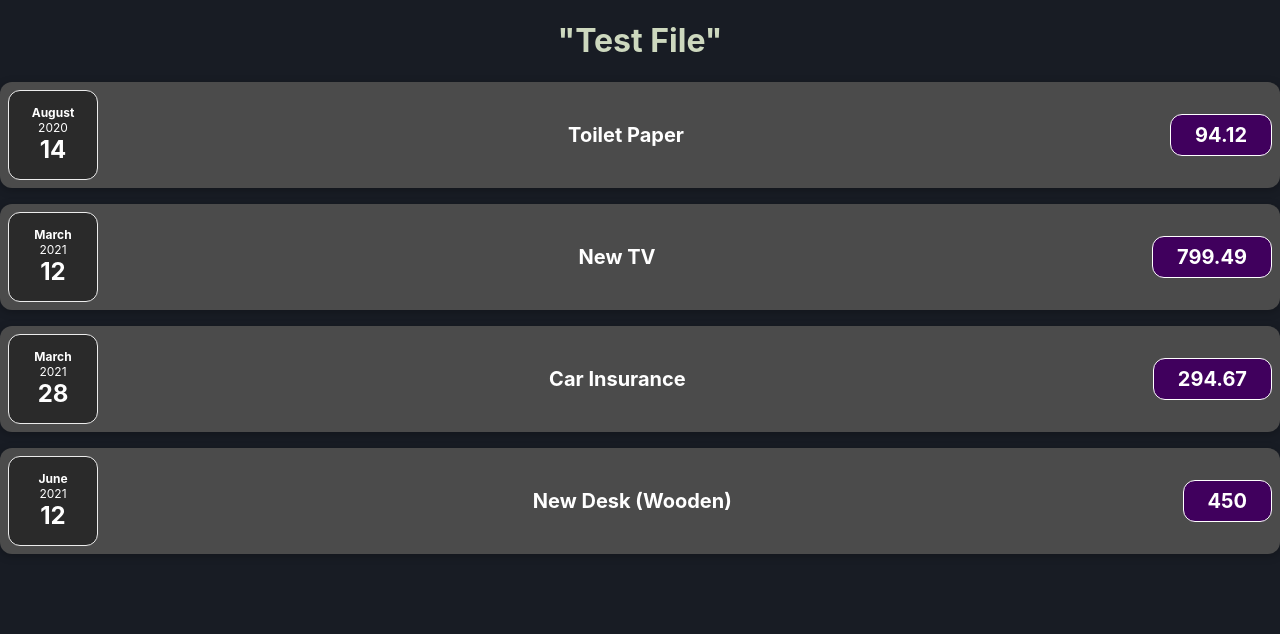
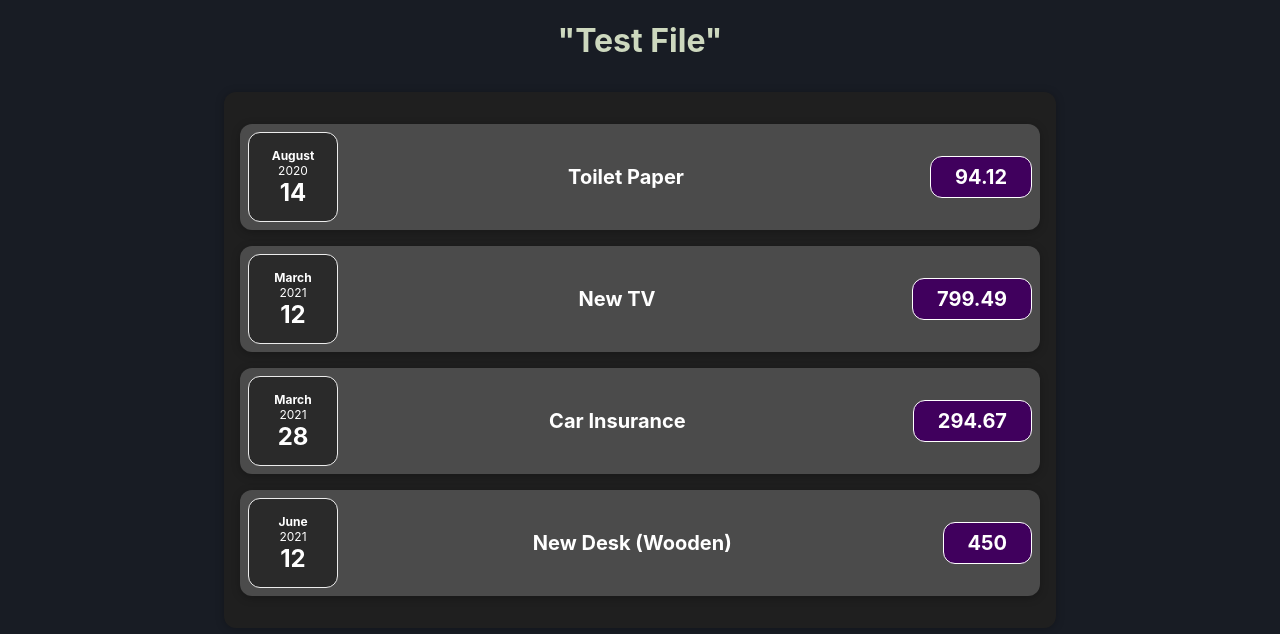
Before and after one commit to peeeyow/expense-tracker, a React (Create React App) app: page / in a window 1280 px wide. Shown: the top 634 px of the page. Built offline with nearby package versions, Linux system fonts and the light colour scheme.

Commit message:
refactor(Expenses): Convert Expenses to a component

```diff
--- a/src/App.js
+++ b/src/App.js
@@ -1,5 +1,5 @@
-import ExpenseItem from "./components/ExpenseItem";
 import "./App.css";
+import Expenses from "./components/Expenses";
 
 function App() {
   const expenses = [
@@ -26,26 +26,7 @@
   return (
     <div className="App">
       <h1>"Test File"</h1>
-      <ExpenseItem
-        title={expenses[0].title}
-        price={expenses[0].price}
-        date={expenses[0].date}
-      ></ExpenseItem>
-      <ExpenseItem
-        title={expenses[1].title}
-        price={expenses[1].price}
-        date={expenses[1].date}
-      ></ExpenseItem>
-      <ExpenseItem
-        title={expenses[2].title}
-        price={expenses[2].price}
-        date={expenses[2].date}
-      ></ExpenseItem>
-      <ExpenseItem
-        title={expenses[3].title}
-        price={expenses[3].price}
-        date={expenses[3].date}
-      ></ExpenseItem>
+      <Expenses items={expenses} />
     </div>
   );
 }
--- /dev/null
+++ b/src/components/Expenses.css
@@ -0,0 +1,9 @@
+.expenses {
+  padding: 1rem;
+  background-color: rgb(31, 31, 31);
+  margin: 2rem auto;
+  width: 50rem;
+  max-width: 95%;
+  border-radius: 12px;
+  box-shadow: 0 1px 8px rgba(0, 0, 0, 0.25);
+}
--- /dev/null
+++ b/src/components/Expenses.js
@@ -0,0 +1,29 @@
+import "./Expenses.css";
+import ExpenseItem from "./ExpenseItem";
+
+export default function Expenses(props) {
+  return (
+    <div className="expenses">
+      <ExpenseItem
+        title={props.items[0].title}
+        price={props.items[0].price}
+        date={props.items[0].date}
+      />
+      <ExpenseItem
+        title={props.items[1].title}
+        price={props.items[1].price}
+        date={props.items[1].date}
+      />
+      <ExpenseItem
+        title={props.items[2].title}
+        price={props.items[2].price}
+        date={props.items[2].date}
+      />
+      <ExpenseItem
+        title={props.items[3].title}
+        price={props.items[3].price}
+        date={props.items[3].date}
+      />
+    </div>
+  );
+}
```
